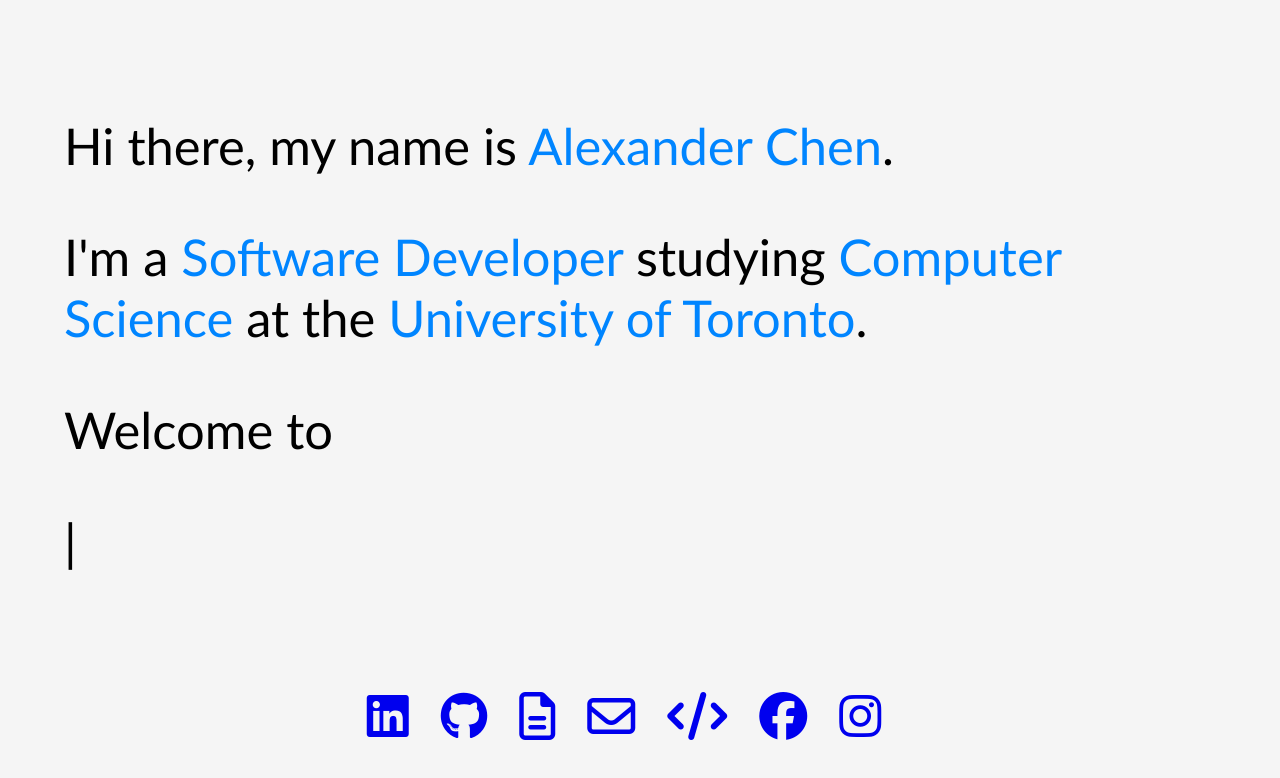
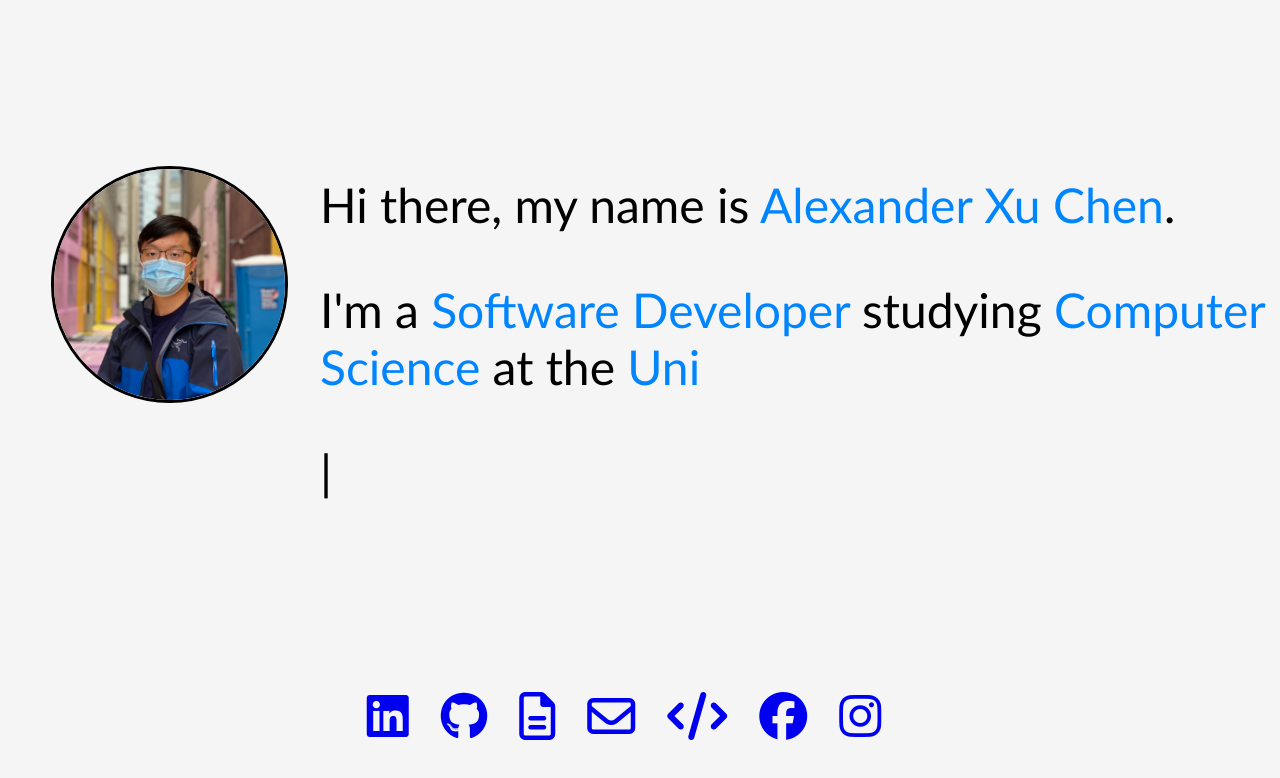
Before and after one commit to AlexXuChen/AlexXuChen.github.io, a React (Create React App) app: page / in a window 1280 px wide. Shown: the top 778 px of the page. Built offline with nearby package versions, Linux system fonts and the light colour scheme.

Commit message:
added profile pic to intro

```diff
--- a/src/pages/intro.js
+++ b/src/pages/intro.js
@@ -9,11 +9,12 @@ class Intro extends Component {
   render() {
     return (
         <div className="intro">
-            <Typist avgTypingDelay={30} cursor={{ hideWhenDone: true }}>
+            <div className="introText">
+                <Typist avgTypingDelay={40} cursor={{ hideWhenDone: true }}>
                     <p>Hi there, my name is {' '}
-                    <span className="highlight">Alexander Chen</span>
+                        <span className="highlight">Alexander Xu Chen</span>
                         .</p>
-                <Typist.Delay ms={500} />
+                    <Typist.Delay ms={1000} />
                     <p>I'm a {' '}
                         <span className="highlight">Software Developer</span>
                         {' '} studying {' '}
@@ -25,6 +26,10 @@ class Intro extends Component {
                     <p>Welcome to my website!</p>
                 </Typist>
             </div>
+            <div className="profileContainer">
+                <img className="profile" src={require('../res/profile.jpg')} alt="profile"/>
+            </div>
+        </div>
     )
   }
 }
--- a/src/pages/styles.css
+++ b/src/pages/styles.css
@@ -7,13 +7,38 @@
     margin: auto;
 }
 .intro {
+    overflow: auto;
     position: absolute;
     top: 0; right: 0; bottom: 0; left: 0;
+    display: flex;
+}
+.profileContainer {
+    position: absolute;
+    background-color: whitesmoke;
+    height: 100%;
+    width: 20%;
+    text-align: center;
+}
+.profile {
+    width: 90%;
+    border-radius: 50%;
+    border: solid 3px black;
+    margin-top: 65%;
+    margin-left: 20%;
+}
+.introText {
+    height: 100%;
+    width: 80%;
+    position: absolute;
     background-color: whitesmoke;
     font-family: 'Gill Sans', 'Gill Sans MT', Calibri, 'Trebuchet MS', sans-serif;
-    font-size: 38pt;
+    font-size: 3em;
     text-align: left;
-    padding: 5%;
+    padding-right: 5%;
+    padding-top: 10%;
+    padding-bottom: 10%;
+    padding-left: 5%;
+    margin-left: 20%;
 }
 .highlight {
     color: #0085ff
```
Also changed, not shown: src/res/profile.jpg (added). Lines whose indentation alone changed are shown as unchanged.
